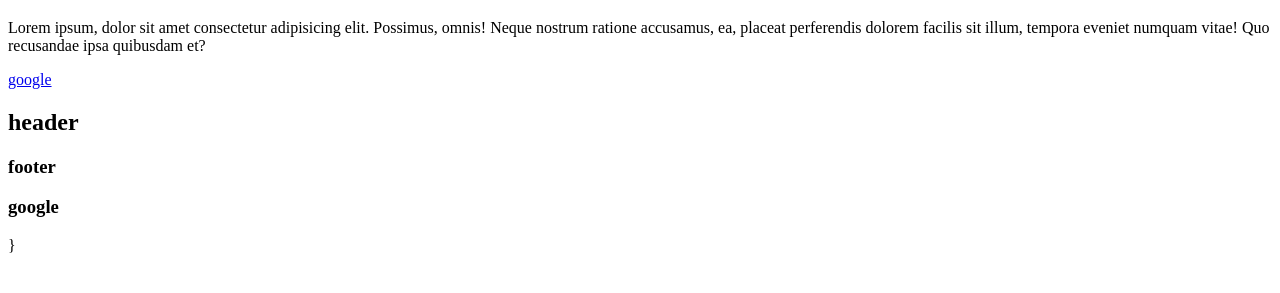
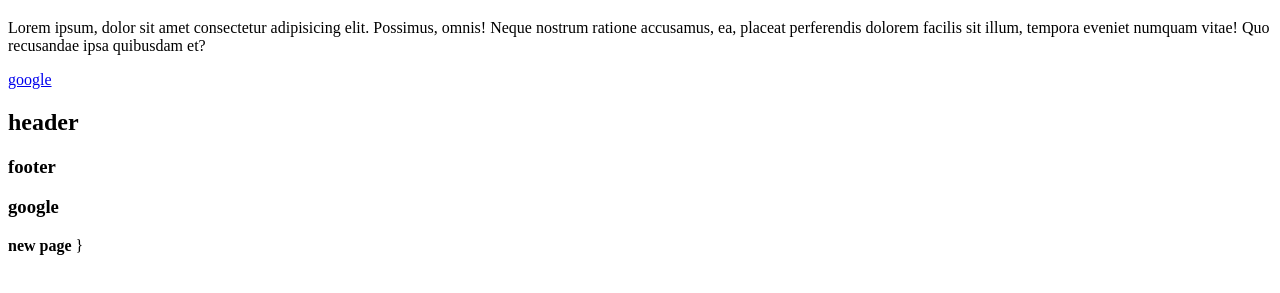
Before and after one commit to Alatiti/page-student, a plain HTML site: page index.html in a window 1280 px wide. Shown: the part 61-354 px from the top of the page. Drawn offline with Linux system fonts and the light colour scheme.

Commit message:
new commit

```diff
--- a/index.html
+++ b/index.html
@@ -12,6 +12,7 @@
     <h2>header</h2>
     <h3>footer</h3>
     <h3>google</h3>
+    <b>new page</b>
     }
 </body>
 </html>
```
